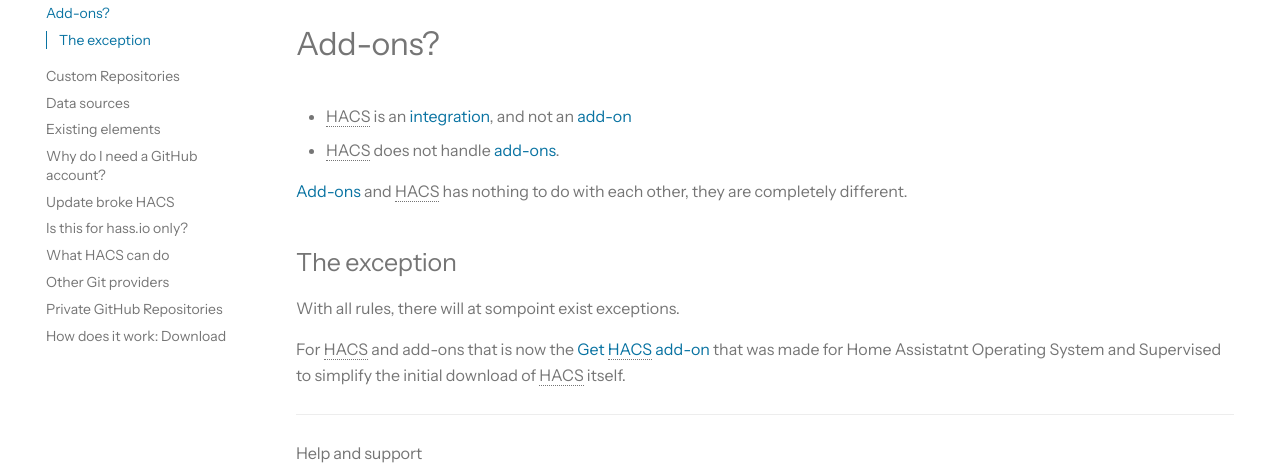
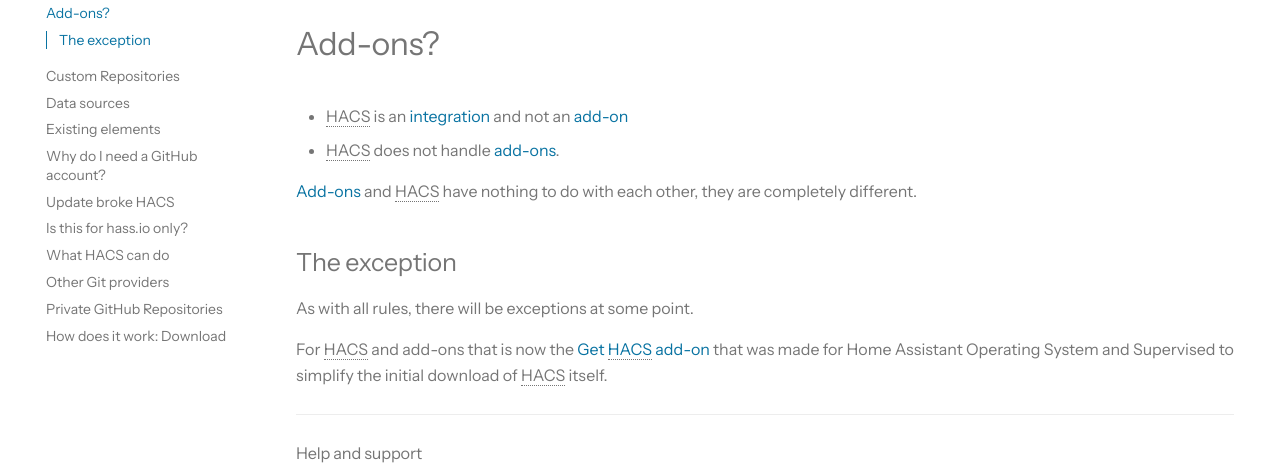
Before and after one commit to hacs/documentation, an MkDocs documentation site: the page built from source/docs/faq/addons.md, in a window 1280 px wide. Shown: the part 173-648 px from the top of the page. Built offline with MkDocs 1.6.1 and Material for MkDocs 9.7.7, drawn with Linux system fonts in a browser that asks for light colours; some web fonts are replaced; plug-ins that fetch from the network failed and are left out; comment, search, counter and statistics services are not loaded.

Commit message:
Update addons.md
Fix language and some typos

```diff
--- a/source/docs/faq/addons.md
+++ b/source/docs/faq/addons.md
@@ -4,13 +4,13 @@ title: Add-ons?
 description: 'NO, no, nope, this is not an add-on, and does not handle add-ons'
 ---
 
-- HACS is an [integration](https://www.home-assistant.io/glossary/#integration), and not an [add-on](https://www.home-assistant.io/glossary/#add-on)
+- HACS is an [integration](https://www.home-assistant.io/glossary/#integration) and not an [add-on](https://www.home-assistant.io/glossary/#add-on)
 - HACS does not handle [add-ons](https://www.home-assistant.io/glossary/#add-on).
 
-[Add-ons](https://www.home-assistant.io/glossary/#add-on) and HACS has nothing to do with each other, they are completely different.
+[Add-ons](https://www.home-assistant.io/glossary/#add-on) and HACS have nothing to do with each other, they are completely different.
 
 ## The exception
 
-With all rules, there will at sompoint exist exceptions.
+As with all rules, there will be exceptions at some point.
 
-For HACS and add-ons that is now the [Get HACS add-on](https://github.com/hacs/addons) that was made for Home Assistatnt Operating System and Supervised to simplify the initial download of HACS itself.
+For HACS and add-ons that is now the [Get HACS add-on](https://github.com/hacs/addons) that was made for Home Assistant Operating System and Supervised to simplify the initial download of HACS itself.
```
